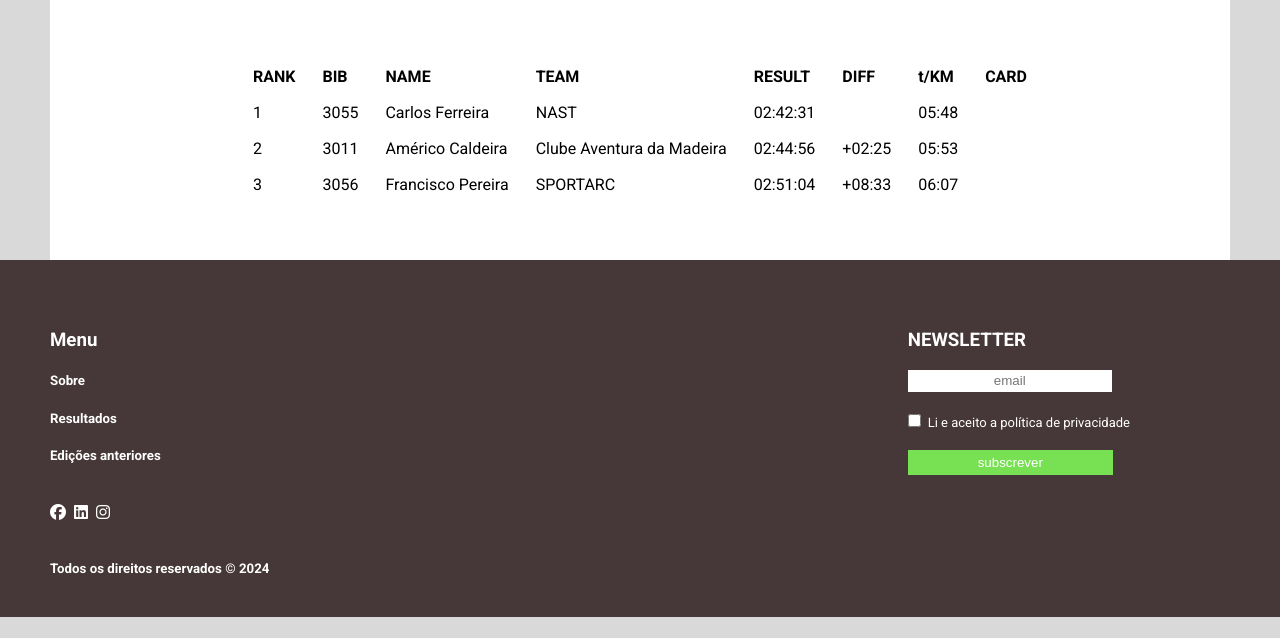
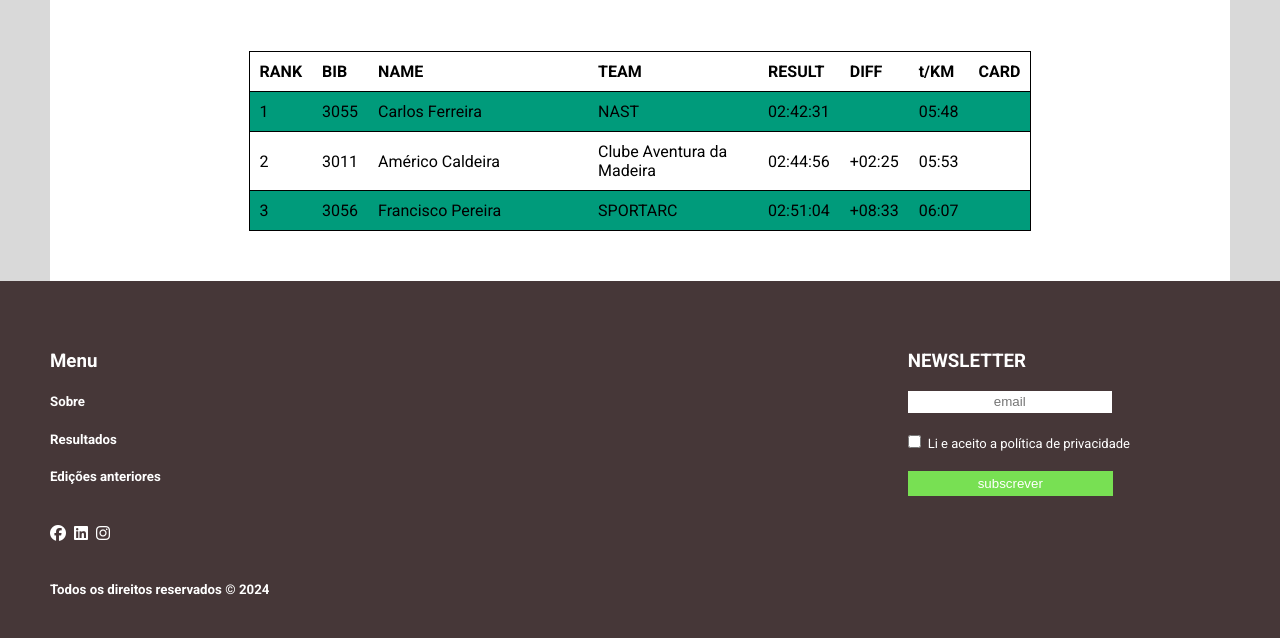
Before and after one commit to FLAG-Full-Stack-exercises/html5-aula5-ex1, a plain HTML site: page index.html in a window 1280 px wide. Shown: the part 994-1632 px from the top of the page. Before the commit the page ends 1611 px from the top, so only its background shows below. Drawn offline with Linux system fonts and the light colour scheme.

Commit message:
sugestão de solução

```diff
--- a/css/styles.css
+++ b/css/styles.css
@@ -61,12 +61,20 @@ table {
     margin-left: auto;
     margin-right: auto;
     text-align: left;
-    border-spacing: 25px 15px
+    border-collapse: collapse;
+}
+table td, table th {
+    padding: 10px;
 }
 
 .tr1 {
     border: solid;
-    border-width: 1px
+    border-width: 1px;
+
+}
+
+.bg-linha {
+  background-color: rgb(0,155,123);
 }
 
 .table {
--- a/index.html
+++ b/index.html
@@ -30,17 +30,17 @@
 
             <div class="table">
                 <table>
-                    <tr>
+                    <tr class="tr1">
                         <th>RANK</th>
                         <th>BIB</th>
-                        <th>NAME</th>
-                        <th>TEAM</th>
+                        <th width="200">NAME</th>
+                        <th width="150">TEAM</th>
                         <th>RESULT</th>
                         <th>DIFF</th>
                         <th>t/KM</th>
                         <th>CARD</th>
                     </tr>
-                    <tr class="tr1">
+                    <tr class="tr1 bg-linha">
                         <td>1</td>
                         <td>3055</td>
                         <td>Carlos Ferreira</td>
@@ -60,7 +60,7 @@
                         <td>05:53</td>
                         <td></td>
                     </tr>
-                    <tr class="tr1">
+                    <tr class="tr1 bg-linha">
                         <td>3</td>
                         <td>3056</td>
                         <td>Francisco Pereira</td>
```
